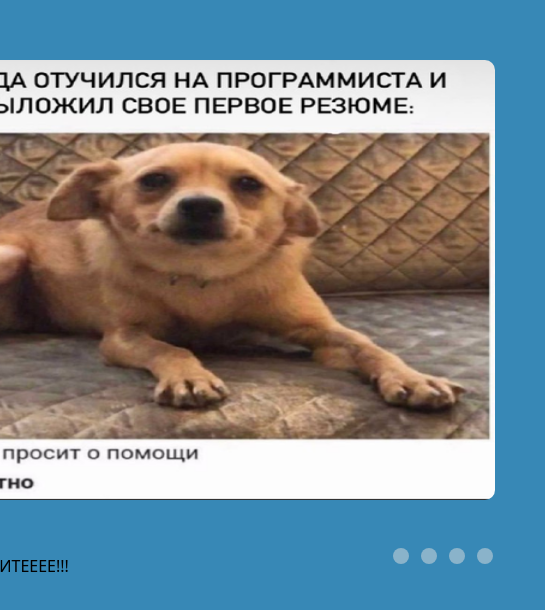
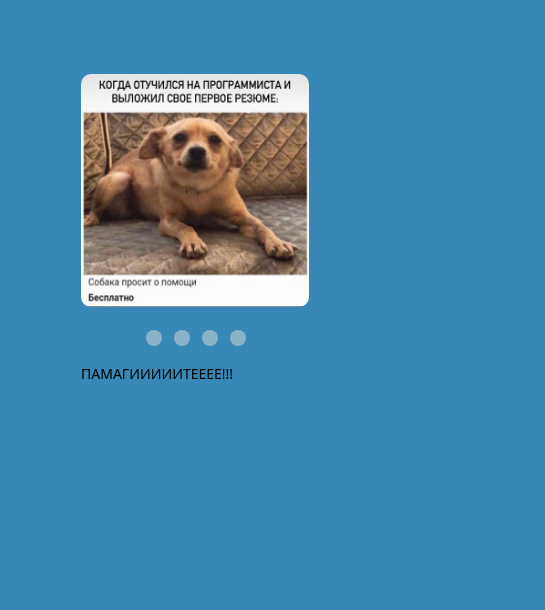
Before and after one commit to Yaroslav888111/cssMemeSlider, a plain HTML site: page cssMemeSlider/index.html in a window 390 px wide. Shown: the part 112-722 px from the top of the page, 545 px wide, since content can reach past the window. Drawn offline with Linux system fonts and the light colour scheme.

Commit message:
docs: add finish-part of a documents 17/09/2023 17:48

```diff
--- a/cssMemeSlider/index.html
+++ b/cssMemeSlider/index.html
@@ -25,10 +25,10 @@
 
             <div class="navigation">
 
-                <label for="r1" for="t1" class="bar"></label>
-                <label for="r2" for="t2" class="bar"></label>
-                <label for="r3" for="t3" class="bar"></label>
-                <label for="r4" for="t4" class="bar"></label>
+                <label for="r1" class="bar"></label>
+                <label for="r2" class="bar"></label>
+                <label for="r3" class="bar"></label>
+                <label for="r4" class="bar"></label>
 
             </div>
     </div>
--- a/cssMemeSlider/style.css
+++ b/cssMemeSlider/style.css
@@ -59,9 +59,10 @@ body {
 
 }
 .bar:active {
-    background-color: rgb(0, 0, 0);
+    background-color: rgb(4, 8, 59);
 
 }
+
 input[name="r"] {
     position: absolute;
     visibility: hidden;
@@ -78,3 +79,43 @@ input[name="r"] {
 #r4:checked ~ .s1 {
     margin-left: -75%;
 }
+
+
+/*MEDIA*/
+
+@media (max-width:768px) {
+    .slider_wrapper {
+        width: 500px;
+        height: 400px;
+    }
+    .slide span {
+        font-size: 14px;
+    }
+    .navigation {
+        bottom: 12px;
+    }
+}
+
+@media (max-width:500px) {
+    .middle {
+        top: 40%;
+    }
+    .navigation {
+        bottom: 41px;
+        right: 136px;
+    }
+}
+
+@media (max-width:499px) {
+    .middle {
+        top: 38%;
+    }
+    .slider_wrapper {
+        width: 328px;
+        height: 370px;
+    }
+    .navigation {
+        bottom: 42px;
+        right: 51px;
+    }
+}
```
